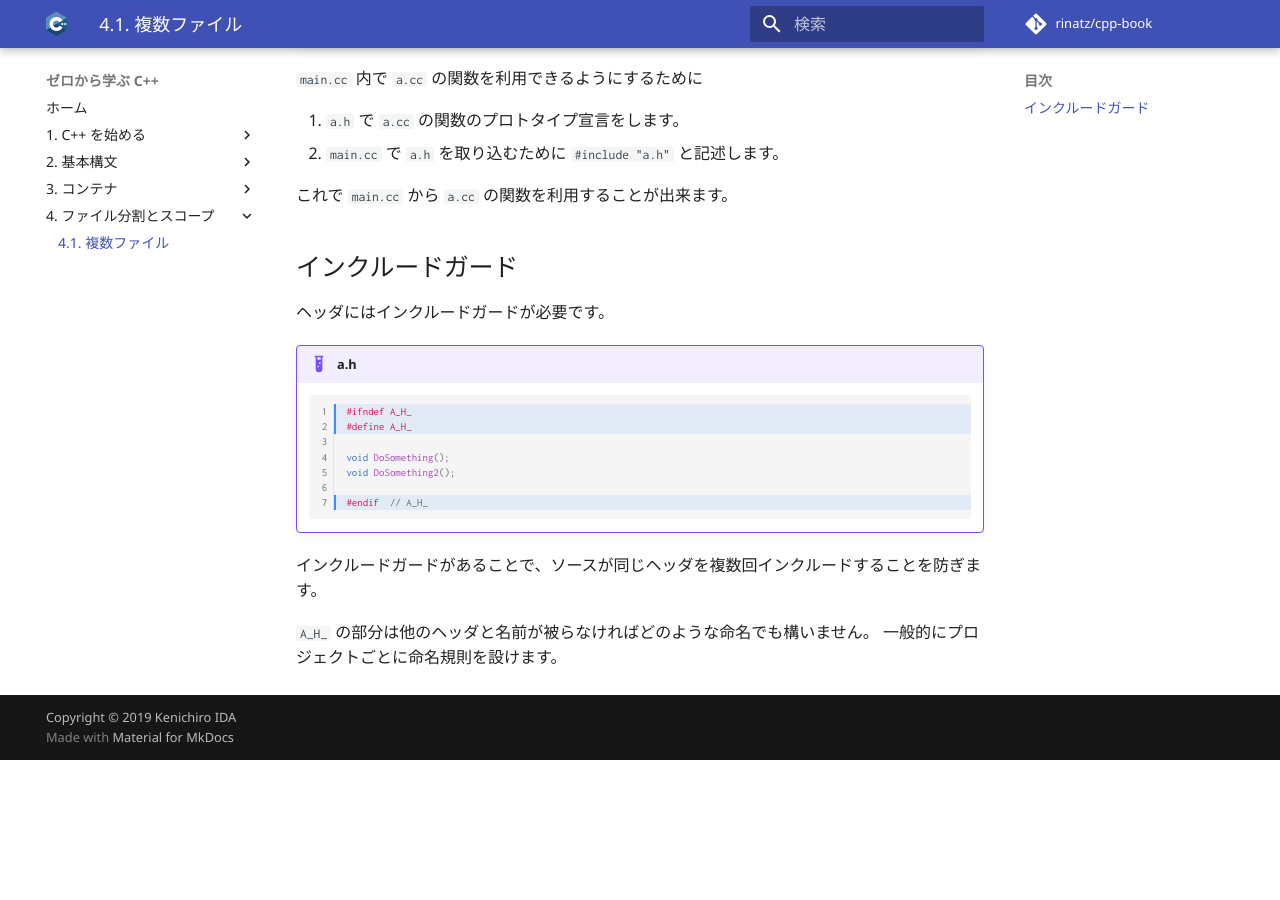
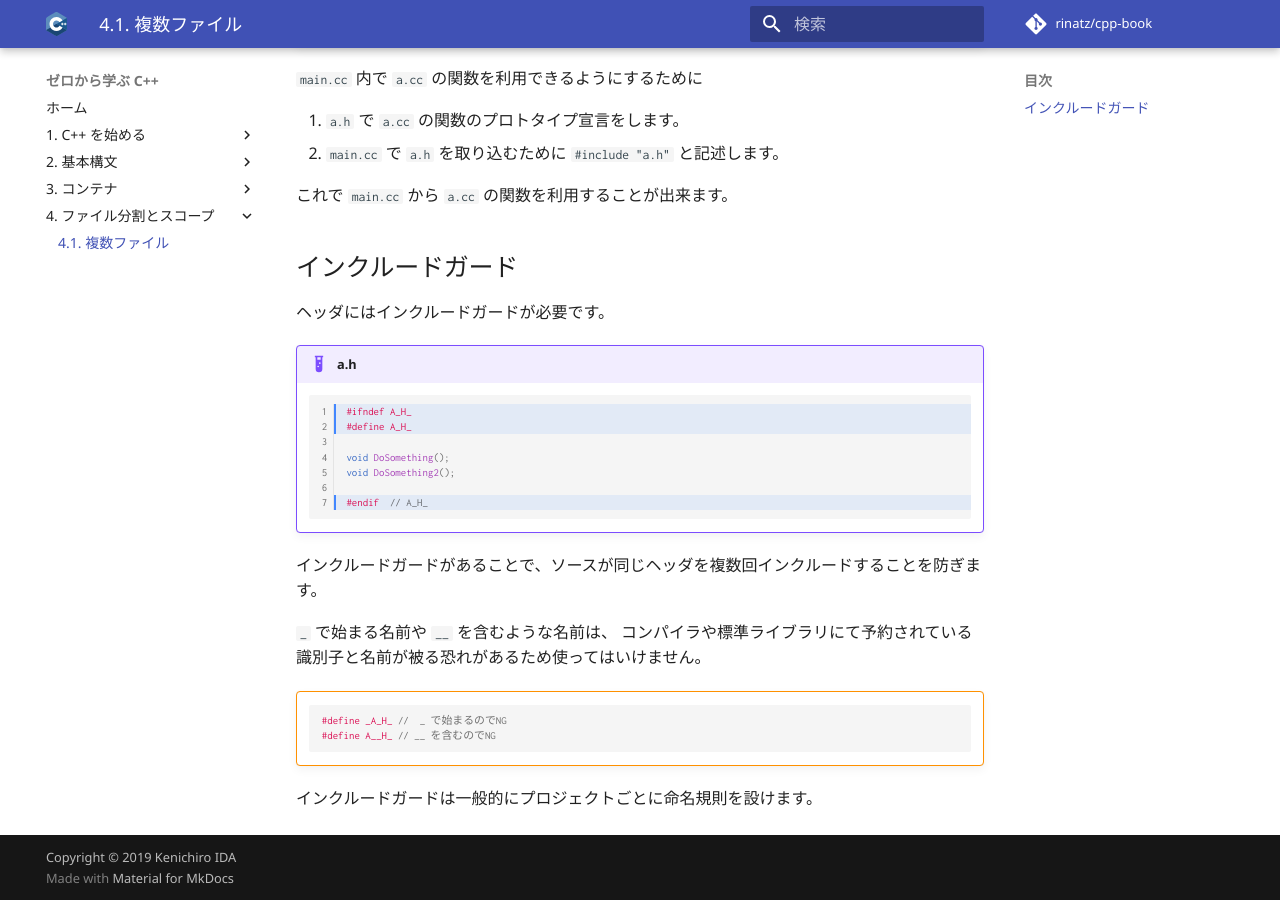
Before and after one commit to rinatz/cpp-book, an MkDocs documentation site: the page built from docs/ch04-01-multiple-files.md, in a window 1280 px wide and 900 px high, scrolled down 1458 px. Built offline with MkDocs 1.6.1 and Material for MkDocs 9.7.7, drawn with Linux system fonts in a browser that asks for light colours; comment, search, counter and statistics services are not loaded; before the commit the page ends 2218 px from its top, so only the background shows below that.

Commit message:
Explain about using reseved indentfires

````diff
--- a/docs/ch04-01-multiple-files.md
+++ b/docs/ch04-01-multiple-files.md
@@ -86,5 +86,13 @@ C++ では2種類のファイルを扱います。
 
 インクルードガードがあることで、ソースが同じヘッダを複数回インクルードすることを防ぎます。
 
-`A_H_` の部分は他のヘッダと名前が被らなければどのような命名でも構いません。
-一般的にプロジェクトごとに命名規則を設けます。
+`_` で始まる名前や `__` を含むような名前は、
+コンパイラや標準ライブラリにて予約されている識別子と名前が被る恐れがあるため使ってはいけません。
+
+!!! Warning ""
+    ```cpp
+    #define _A_H_ //  _ で始まるのでNG
+    #define A__H_ // __ を含むのでNG
+    ```
+
+インクルードガードは一般的にプロジェクトごとに命名規則を設けます。
````
